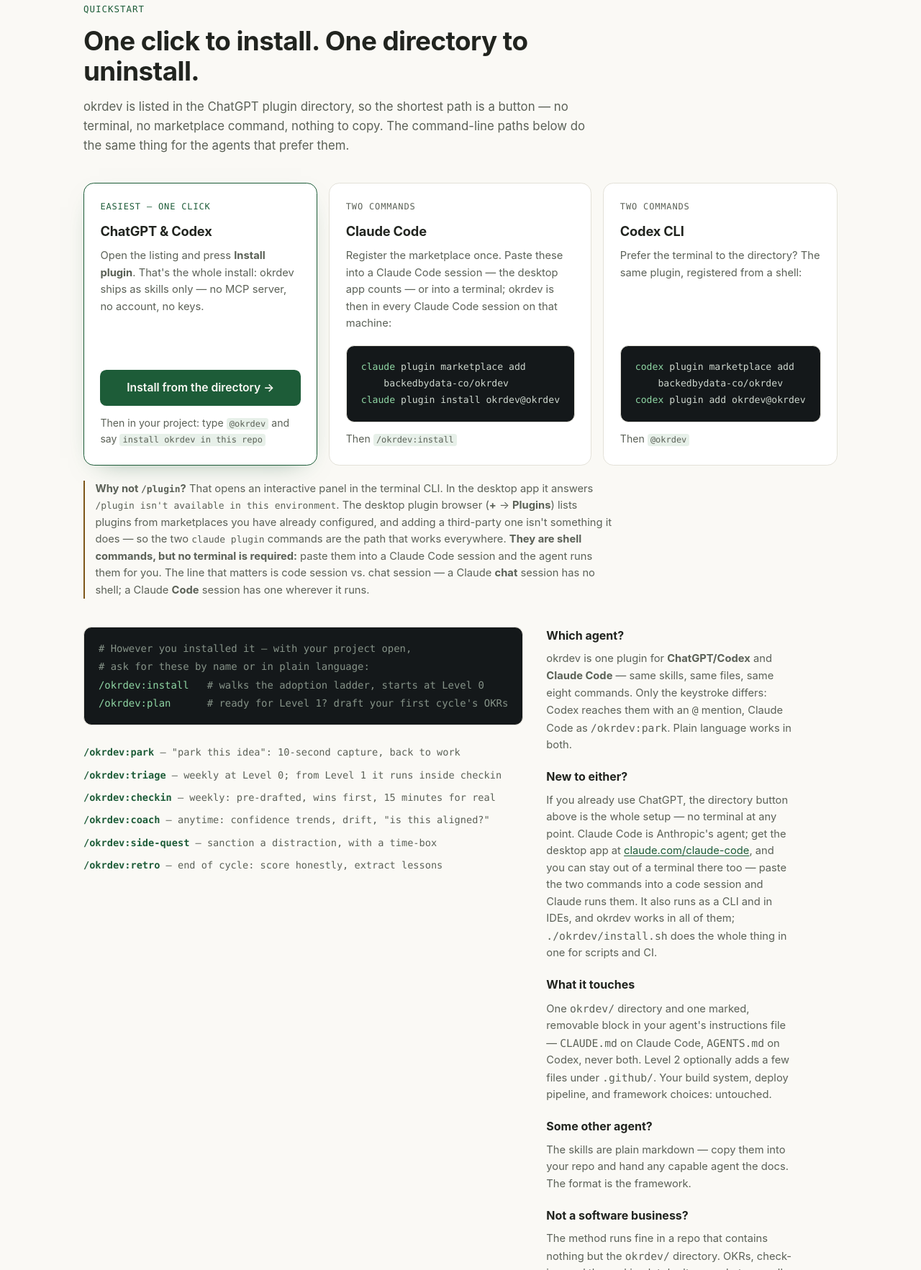
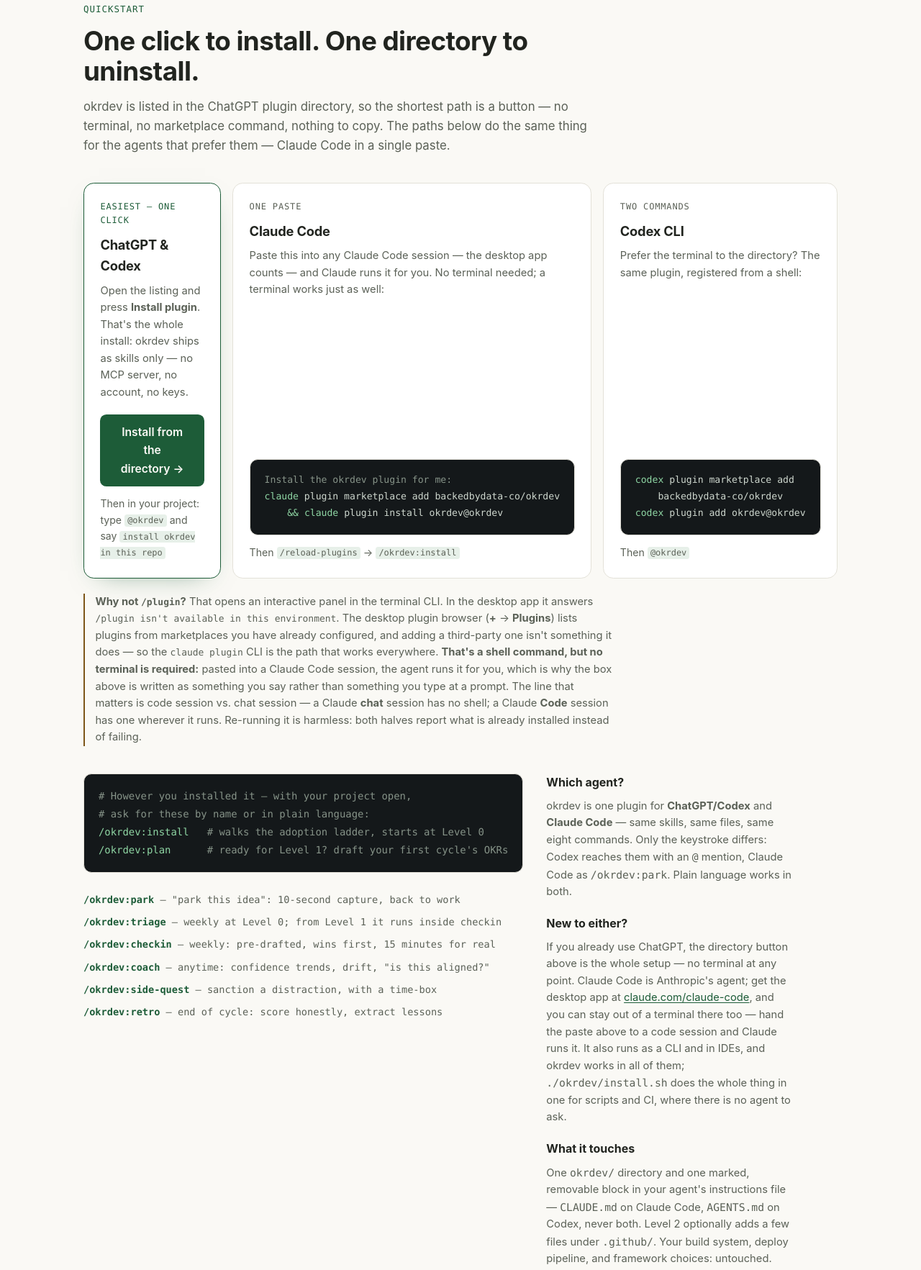
Before and after one commit to backedbydata-co/okrdev, a plain HTML site: page site/index.html in a window 1280 px wide. Shown: the part 3010-4775 px from the top of the page at 72% size. Drawn offline with Linux system fonts and the light colour scheme.

Commit message:
docs: Claude Code install is one paste, not two commands
Chain the pair with `&&` and wrap it in a prompt, so the Claude Code path
is a single thing you hand to a session rather than two things you run.
Verified idempotent end to end: re-running reports "already on disk" and
"already installed", both exit 0, so the paste is safe to repeat.

The prompt carries the literal command rather than describing it. A pure
natural-language ask would depend on the agent knowing the plugin CLI and
the okrdev@okrdev marketplace-qualified syntax — and an agent that guesses
reaches for /plugin, which is the bug this release fixes.

The separate commands and the /plugin explanation move into a <details>:
kept for people who want them, out of the way of people who don't. Also
names /reload-plugins, which the docs already required but the Quickstart
never mentioned.

```diff
--- a/site/index.html
+++ b/site/index.html
@@ -389,8 +389,8 @@
       <h2>One click to install. One directory to uninstall.</h2>
       <p class="sec-lede">
         okrdev is listed in the ChatGPT plugin directory, so the shortest path is a button —
-        no terminal, no marketplace command, nothing to copy. The command-line paths below do
-        the same thing for the agents that prefer them.
+        no terminal, no marketplace command, nothing to copy. The paths below do the same
+        thing for the agents that prefer them — Claude Code in a single paste.
       </p>
 
       <div class="installs">
@@ -407,16 +407,15 @@
         </div>
 
         <div class="ipath">
-          <p class="tag">Two commands</p>
+          <p class="tag">One paste</p>
           <h3>Claude Code</h3>
-          <p>Register the marketplace once. Paste these into a Claude Code session — the
-             desktop app counts — or into a terminal; okrdev is then in every Claude Code
-             session on that machine:</p>
+          <p>Paste this into any Claude Code session — the desktop app counts — and Claude
+             runs it for you. No terminal needed; a terminal works just as well:</p>
           <div class="act">
-<pre class="code"><span class="k">claude</span> plugin marketplace add
-    backedbydata-co/okrdev
-<span class="k">claude</span> plugin install okrdev@okrdev</pre>
-            <p class="then">Then <code>/okrdev:install</code></p>
+<pre class="code"><span class="c">Install the okrdev plugin for me:</span>
+<span class="k">claude</span> plugin marketplace add backedbydata-co/okrdev
+    <span class="k">&amp;&amp;</span> <span class="k">claude</span> plugin install okrdev@okrdev</pre>
+            <p class="then">Then <code>/reload-plugins</code> → <code>/okrdev:install</code></p>
           </div>
         </div>
 
@@ -438,12 +437,14 @@
         terminal CLI. In the desktop app it answers
         <span class="mono">/plugin isn't available in this environment</span>. The desktop plugin
         browser (<b>+</b> → <b>Plugins</b>) lists plugins from marketplaces you have already
-        configured, and adding a third-party one isn't something it does — so the two
-        <span class="mono">claude plugin</span> commands are the path that works everywhere.
-        <b>They are shell commands, but no terminal is required:</b> paste them into a Claude
-        Code session and the agent runs them for you. The line that matters is code session vs.
-        chat session — a Claude <b>chat</b> session has no shell; a Claude <b>Code</b> session
-        has one wherever it runs.
+        configured, and adding a third-party one isn't something it does — so the
+        <span class="mono">claude plugin</span> CLI is the path that works everywhere.
+        <b>That's a shell command, but no terminal is required:</b> pasted into a Claude Code
+        session, the agent runs it for you, which is why the box above is written as something
+        you say rather than something you type at a prompt. The line that matters is code
+        session vs. chat session — a Claude <b>chat</b> session has no shell; a Claude
+        <b>Code</b> session has one wherever it runs. Re-running it is harmless: both halves
+        report what is already installed instead of failing.
       </p>
 
       <div class="install-cols">
@@ -471,10 +472,10 @@
           <p>If you already use ChatGPT, the directory button above is the whole setup — no
              terminal at any point. Claude Code is Anthropic's agent; get the desktop app at
              <a href="https://claude.com/claude-code">claude.com/claude-code</a>, and you can
-             stay out of a terminal there too — paste the two commands into a code session and
-             Claude runs them. It also runs as a CLI and in IDEs, and okrdev works in all of
+             stay out of a terminal there too — hand the paste above to a code session and
+             Claude runs it. It also runs as a CLI and in IDEs, and okrdev works in all of
              them; <span class="mono">./okrdev/install.sh</span> does the whole thing in one for
-             scripts and CI.</p>
+             scripts and CI, where there is no agent to ask.</p>
           <h3>What it touches</h3>
           <p>One <span class="mono">okrdev/</span> directory and one marked, removable block in
              your agent's instructions file — <span class="mono">CLAUDE.md</span> on Claude Code,
@@ -571,11 +572,11 @@
              <a href="https://chatgpt.com/plugins/plugins_6a7a2f9e3968819187e30eaee8da1435">plugin
              directory</a>, so it's one button and you're installed — then <code>@okrdev</code>
              in ChatGPT or Codex. <a href="https://claude.com/claude-code">Claude Code</a> takes
-             two commands — <span class="mono">claude plugin marketplace add</span> then
-             <span class="mono">claude plugin install</span> — pasted into a Claude Code session
-             or a terminal, after which okrdev is in every session including the desktop app.
-             Neither? The skills are plain markdown: copy them into your repo and hand any
-             capable agent the docs.</p>
+             one paste — ask any Claude Code session to run
+             <span class="mono">claude plugin marketplace add backedbydata-co/okrdev &amp;&amp;
+             claude plugin install okrdev@okrdev</span> — after which okrdev is in every session
+             including the desktop app. Neither? The skills are plain markdown: copy them into
+             your repo and hand any capable agent the docs.</p>
         </details>
         <details>
           <summary>What does the plugin get access to?</summary>
```
Also changed, not shown: CHANGELOG.md, README.md.
